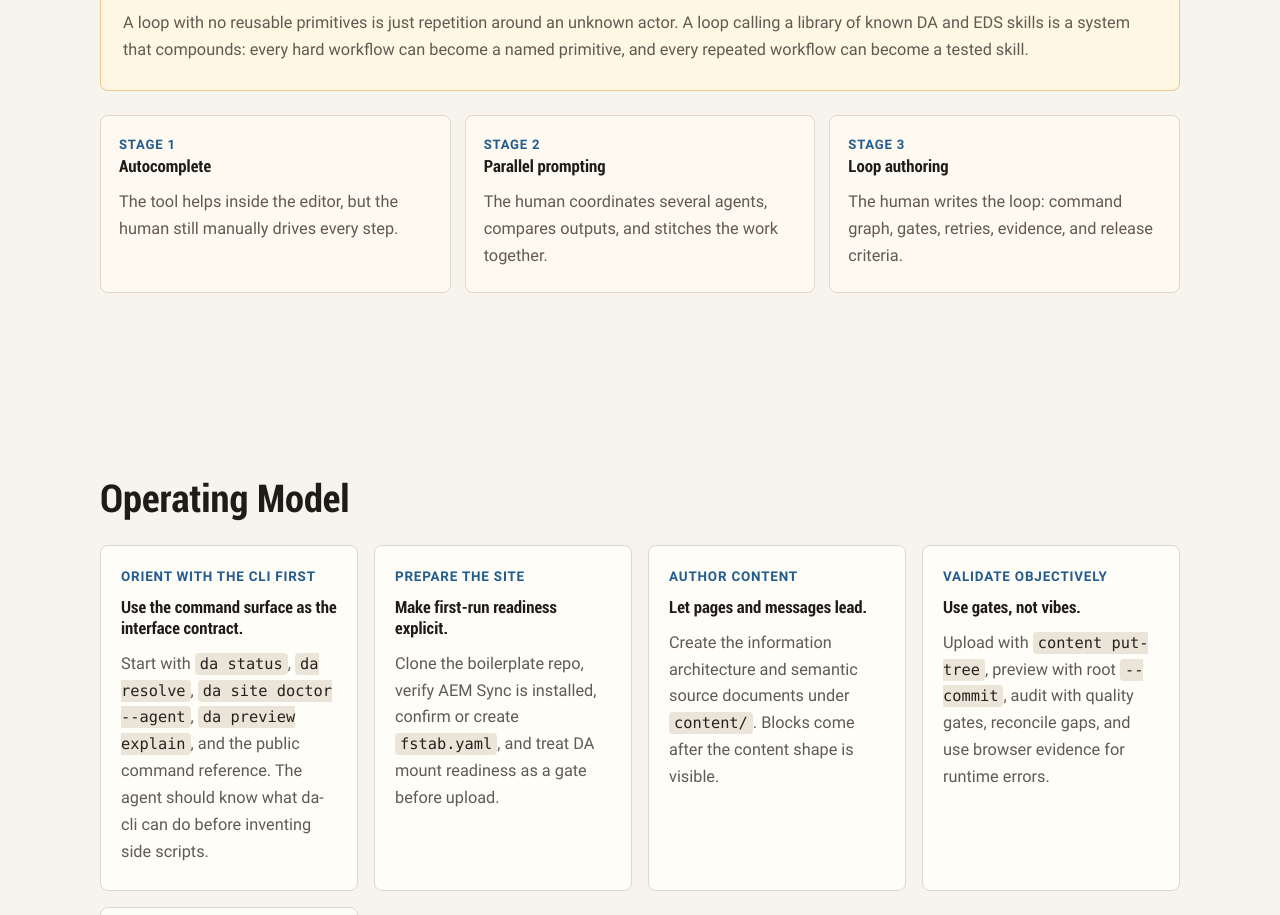
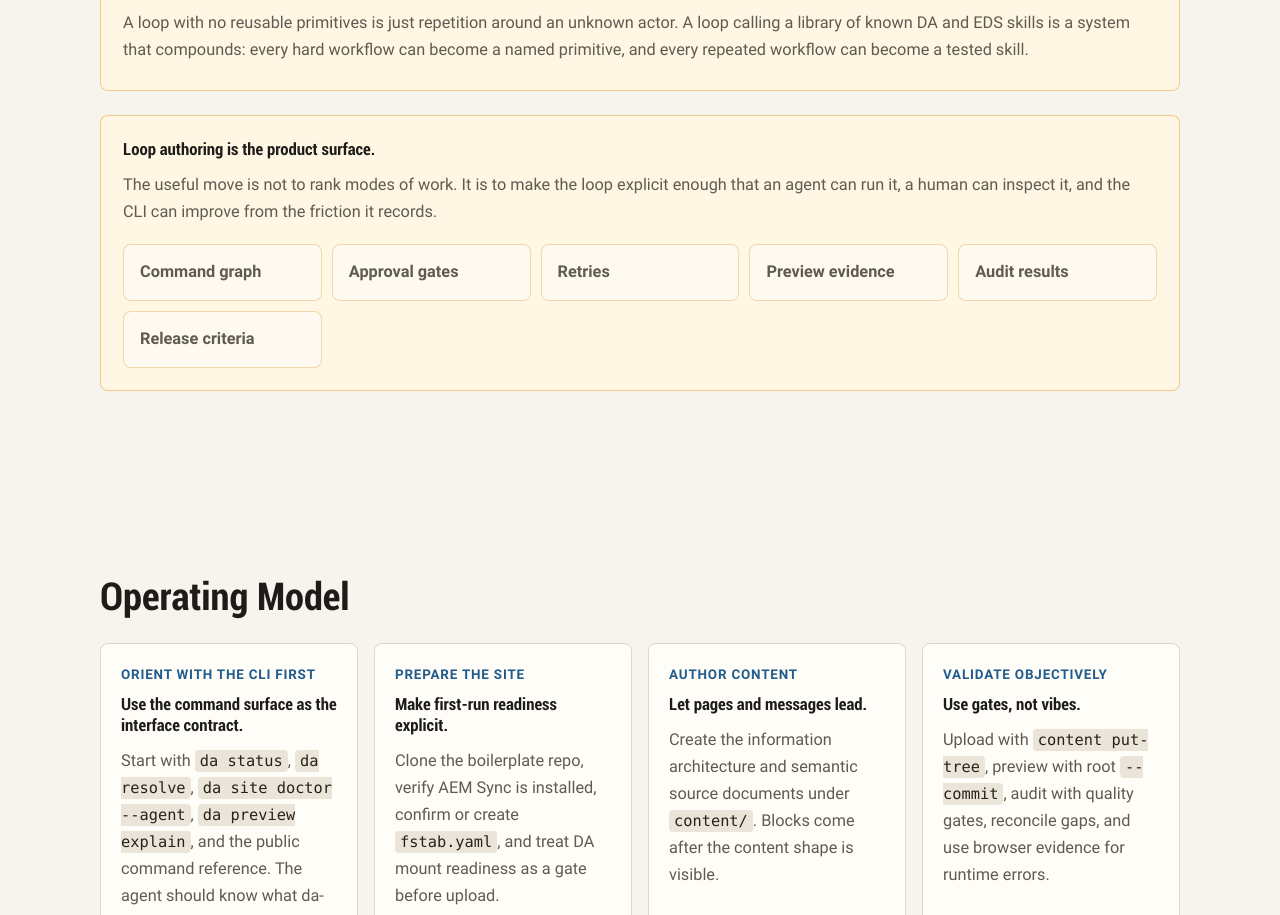
Before and after one commit to somarc/da-cli-eds, a website: page agentic-workflow.html in a window 1280 px wide. Shown: the part 1621-2536 px from the top of the page. Drawn offline with Linux system fonts and the light colour scheme; no server answers.

Commit message:
docs: focus loop section on authoring

```diff
--- a/agentic-workflow.html
+++ b/agentic-workflow.html
@@ -120,28 +120,6 @@
       min-height: 100%;
     }
 
-    main.agentic-workflow .loop-ladder {
-      display: grid;
-      grid-template-columns: repeat(auto-fit, minmax(220px, 1fr));
-      gap: 14px;
-      margin-top: 24px;
-    }
-
-    main.agentic-workflow .loop-ladder div {
-      border: 1px solid var(--workflow-line);
-      border-radius: 8px;
-      padding: 18px;
-      background: #fffaf1;
-    }
-
-    main.agentic-workflow .loop-ladder strong {
-      display: block;
-      color: var(--workflow-blue);
-      font-size: 0.82rem;
-      letter-spacing: 0.06em;
-      text-transform: uppercase;
-    }
-
     main.agentic-workflow .skill-asset-panel {
       margin-top: 24px;
       border: 1px solid rgba(219, 151, 29, 0.45);
@@ -152,6 +130,23 @@
 
     main.agentic-workflow .skill-asset-panel strong {
       color: var(--workflow-gold);
+    }
+
+    main.agentic-workflow .loop-authoring-list {
+      display: grid;
+      grid-template-columns: repeat(auto-fit, minmax(180px, 1fr));
+      gap: 10px;
+      margin: 18px 0 0;
+      padding: 0;
+      list-style: none;
+    }
+
+    main.agentic-workflow .loop-authoring-list li {
+      border: 1px solid rgba(219, 151, 29, 0.35);
+      border-radius: 8px;
+      padding: 14px 16px;
+      background: #fffaf1;
+      font-weight: 700;
     }
 
     main.agentic-workflow .ordered-flow {
@@ -281,22 +276,17 @@
           <p>The loop matters because it keeps the work moving, but the durable leverage is in the sharp, tested, named things it can call. In da-cli, those assets are commands and skills like <code>da status</code>, <code>da resolve</code>, <code>da site doctor --agent</code>, <code>da content put-tree</code>, <code>da preview explain</code>, <code>da audit contracts</code>, <code>da code sync block</code>, and project-specific pipeline nodes.</p>
           <p>A loop with no reusable primitives is just repetition around an unknown actor. A loop calling a library of known DA and EDS skills is a system that compounds: every hard workflow can become a named primitive, and every repeated workflow can become a tested skill.</p>
         </div>
-        <div class="loop-ladder">
-          <div>
-            <strong>Stage 1</strong>
-            <h3>Autocomplete</h3>
-            <p>The tool helps inside the editor, but the human still manually drives every step.</p>
-          </div>
-          <div>
-            <strong>Stage 2</strong>
-            <h3>Parallel prompting</h3>
-            <p>The human coordinates several agents, compares outputs, and stitches the work together.</p>
-          </div>
-          <div>
-            <strong>Stage 3</strong>
-            <h3>Loop authoring</h3>
-            <p>The human writes the loop: command graph, gates, retries, evidence, and release criteria.</p>
-          </div>
+        <div class="skill-asset-panel">
+          <h3>Loop authoring is the product surface.</h3>
+          <p>The useful move is not to rank modes of work. It is to make the loop explicit enough that an agent can run it, a human can inspect it, and the CLI can improve from the friction it records.</p>
+          <ul class="loop-authoring-list">
+            <li>Command graph</li>
+            <li>Approval gates</li>
+            <li>Retries</li>
+            <li>Preview evidence</li>
+            <li>Audit results</li>
+            <li>Release criteria</li>
+          </ul>
         </div>
       </div>
     </div>
```
